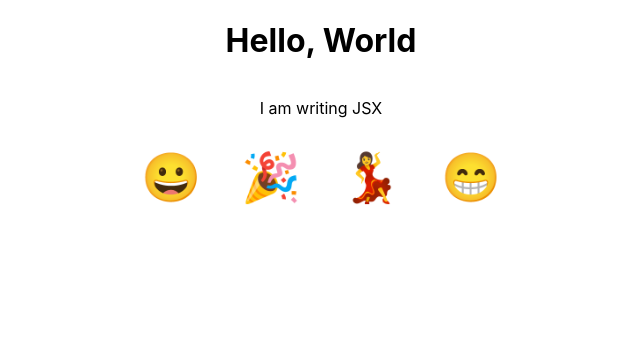
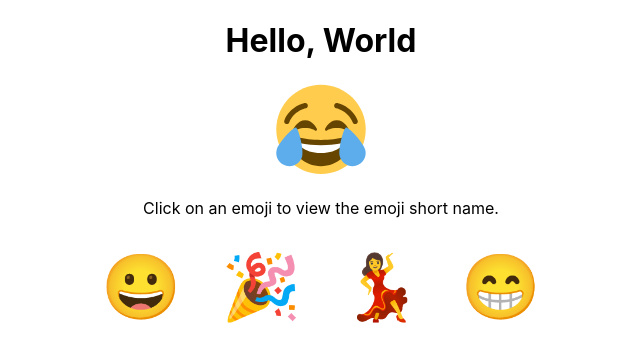
Before and after one commit to hadissulejmani/digital-ocean-tutorial, a React (Create React App) app: page / in a window 1280 px wide. Shown: the top 362 px of the page, without its empty margins (319-959 px from the left). Built offline with nearby package versions, Linux system fonts and the light colour scheme.

Commit message:
Adding custom components

```diff
--- a/src/App.css
+++ b/src/components/App/App.css
@@ -5,7 +5,7 @@
 }
 
 button {
-  font-size: 3em;
+  font-size: 4em;
   border: 0;
   padding: 0;
   background: none;
--- a/src/App.js
+++ b/src/components/App/App.js
@@ -1,5 +1,6 @@
 import React from 'react';
 import './App.css';
+import Instructions from '../Instructions/Instructions.js';
 
 const displayEmojiName = event => alert(event.target.id);
 
@@ -24,18 +25,17 @@ const emojis = [
 
 function App() {
   const greeting = "greeting";
+  const displayAction = false;
   return(
     <div className="container">
       <h1 id={greeting}>Hello, World</h1>
-      <p>I am writing JSX</p>
+      <Instructions />
       <ul>
         {
           emojis.map(emoji => (
             <li key={emoji.name}>
-              <button
-                onClick={displayEmojiName}
-              >
-                <span role="img" aria-label={emoji.name} id={emoji.name}>{emoji.emoji}</span>
+              <button onClick={displayEmojiName}>
+                <span role="img" aria-label="emoji.name" id="emoji.emoji">{emoji.emoji}</span>
               </button>
             </li>
           ))
--- /dev/null
+++ b/src/components/Instructions/Instructions.css
@@ -0,0 +1,10 @@
+.instructions {
+    display: flex;
+    flex-direction: column;
+    align-items: center;
+  }
+
+  .instructions img {
+    width: 100px;
+    height: 100px;
+  }
--- /dev/null
+++ b/src/components/Instructions/Instructions.js
@@ -0,0 +1,12 @@
+import React from "react";
+import emoji from './emoji.svg';
+import './Instructions.css'
+
+const Instructions = () => (
+    <div className="instructions">
+      <img alt="laughing crying emoji" src={emoji} />
+      <p>Click on an emoji to view the emoji short name.</p>
+    </div>
+)
+
+export default Instructions;
--- a/src/index.js
+++ b/src/index.js
@@ -1,7 +1,7 @@
 import React from 'react';
 import ReactDOM from 'react-dom';
 import './index.css';
-import App from './App';
+import App from './components/App/App';
 import reportWebVitals from './reportWebVitals';
 
 ReactDOM.render(
```
Also changed, not shown: src/components/Instructions/emoji.svg (added), 1 other file (tests, documents, lock files or other folders).
